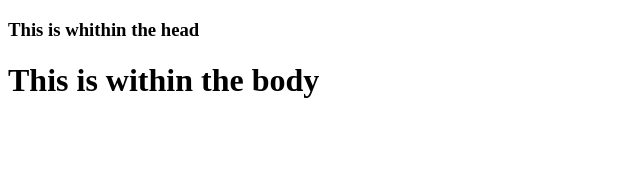
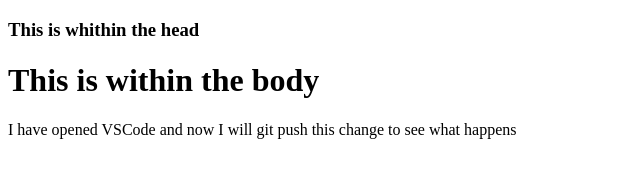
Before and after one commit to chillgatez/Reading-Notes, a plain HTML site: page 201/enterance_exam/index.html in a window 1280 px wide. Shown: the whole page, without its empty margins (0-640 px from the left). Drawn offline with Linux system fonts and the light colour scheme.

Commit message:
entrance exam example p 2

```diff
--- a/201/enterance_exam/index.html
+++ b/201/enterance_exam/index.html
@@ -6,6 +6,7 @@
 
     <body>
         <h1> This is within the body</h1>
+        <p>I have opened VSCode and now I will git push this change to see what happens</p>
     </body>
 
 
```
